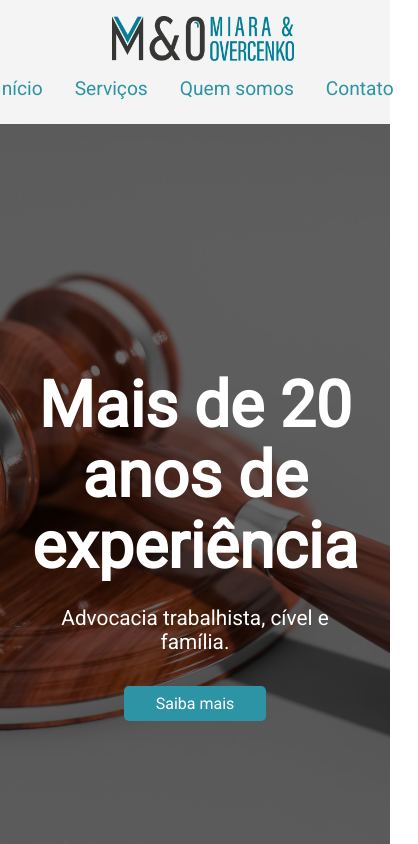
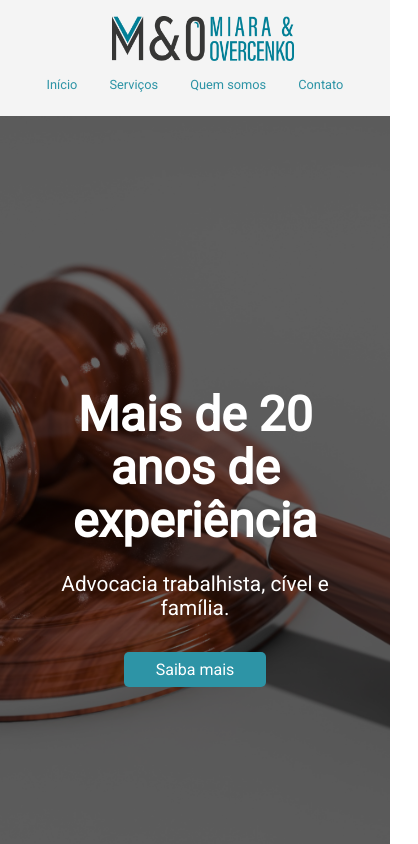
Before and after one commit to thilucas/miara-overcenko, a plain HTML site: page index.html in a window 390 px wide. Shown: the top 844 px of the page, 418 px wide, since content can reach past the window. Drawn offline with nearby package versions, Linux system fonts and the light colour scheme; some packages are replaced by stand-ins of ours.

Commit message:
Updated for mobile version 5SL

```diff
--- a/css/mobile.css
+++ b/css/mobile.css
@@ -1,3 +1,11 @@
+.l-heading {
+  font-size: 3rem;
+}
+
+#navbar {
+  font-size: 0.8rem;
+}
+
 #Oque .items {
   display: block;
   padding: 1rem;
```
